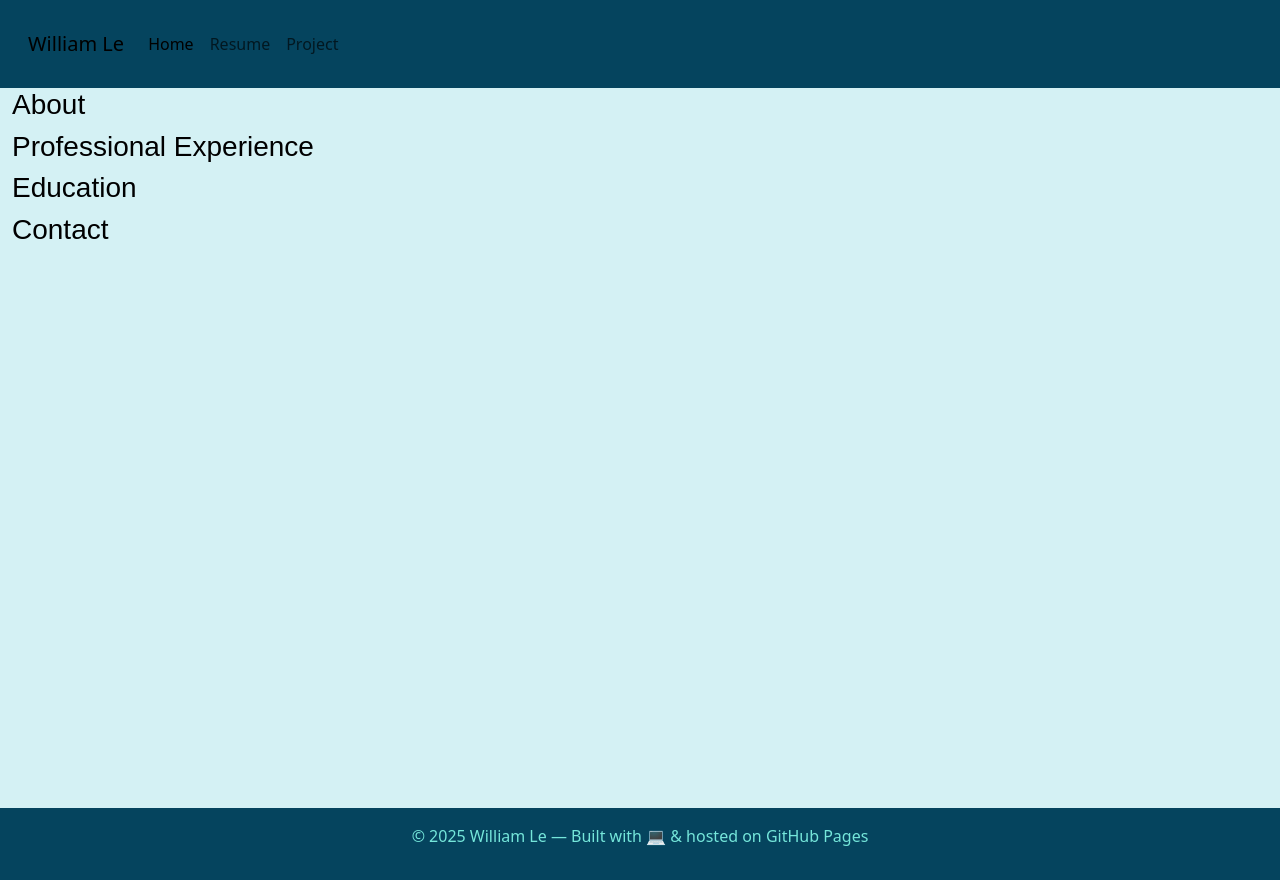
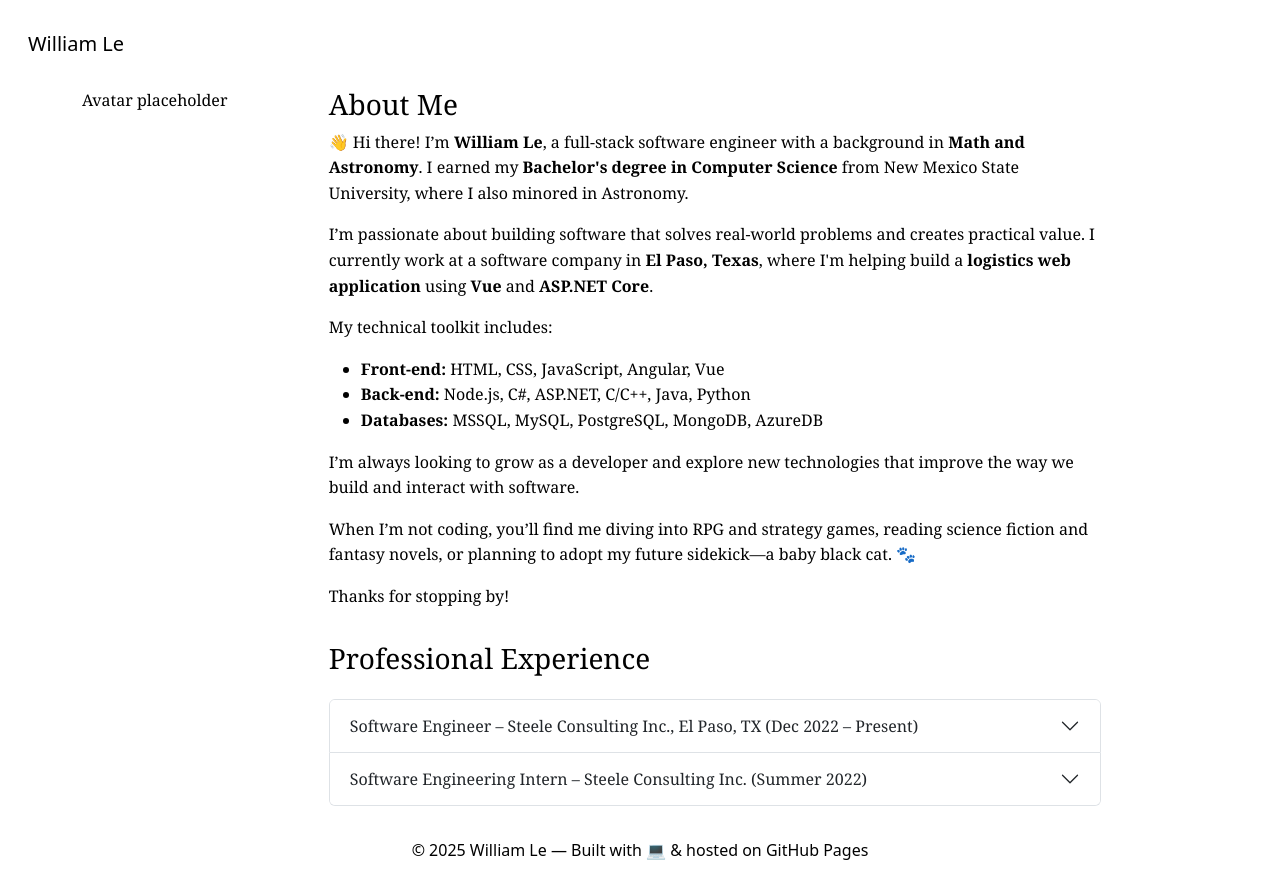
Before and after one commit to wontliam/resume, an Angular app: page / in a window 1280 px wide. Built offline with nearby package versions, Linux system fonts and the light colour scheme.

Commit message:
About Me and first draft of Professional Experience

```diff
--- a/src/app/app.component.css
+++ b/src/app/app.component.css
@@ -1,15 +1,15 @@
 header, footer {
-  background: #05445E;
-  color: #75E6DA;
+  background: #fff;
+  color: #000;
   padding: 1rem;
   text-align: center;
 }
 
 main {
-  font-family: sans-serif;
+  font-family: Georgia, 'EB Garamond', Times, serif;
   margin: 0;
   padding: 0;
   line-height: 1.6;
-  background: #D4F1F4;
+  background: #fff;
   color: #000;
 }
--- a/src/app/home/home.component.css
+++ b/src/app/home/home.component.css
@@ -0,0 +1,7 @@
+section {
+  max-width: 800px;
+  margin: 0 auto;
+  padding-left: 1rem;
+  padding-bottom: 1rem;
+  line-height: 1.6;
+}
--- a/src/app/home/home.component.html
+++ b/src/app/home/home.component.html
@@ -1,19 +1,110 @@
-<div class="container-fluid">
+<div class="container d-flex flex-row">
   <div
-    class="flex flex-col flex-grow-1"
-    style="min-height: 90vh;"
+    class="d-flex flex-column"
+    style="min-width: 100px;"
   >
-    <div class="flex flex-row">
-      <h3>About</h3>
-    </div>
-    <div class="flex flex-row">
-      <h3>Professional Experience</h3>
-    </div>
-    <div class="flex flex-row">
-      <h3>Education</h3>
-    </div>
-    <div class="flex flex-row">
-      <h3>Contact</h3>
-    </div>
+    Avatar placeholder
+  </div>
+  <div
+    class="d-flex flex-column justify-content-start align-items-start flex-grow-1"
+    style="
+      min-height: 90vh;
+    "
+  >
+    <section id="about" class="container">
+      <h3>About Me</h3>
+      <p>👋 Hi there! I’m <strong>William Le</strong>, a full-stack software engineer with a background in <strong>Math and Astronomy</strong>. I earned my <strong>Bachelor's degree in Computer Science</strong> from New Mexico State University, where I also minored in Astronomy.</p>
+
+      <p>I’m passionate about building software that solves real-world problems and creates practical value. I currently work at a software company in <strong>El Paso, Texas</strong>, where I'm helping build a <strong>logistics web application</strong> using <strong>Vue</strong> and <strong>ASP.NET Core</strong>.</p>
+
+      <p>My technical toolkit includes:</p>
+      <ul>
+        <li><strong>Front-end:</strong> HTML, CSS, JavaScript, Angular, Vue</li>
+        <li><strong>Back-end:</strong> Node.js, C#, ASP.NET, C/C++, Java, Python</li>
+        <li><strong>Databases:</strong> MSSQL, MySQL, PostgreSQL, MongoDB, AzureDB</li>
+      </ul>
+
+      <p>I’m always looking to grow as a developer and explore new technologies that improve the way we build and interact with software.</p>
+
+      <p>When I’m not coding, you’ll find me diving into RPG and strategy games, reading science fiction and fantasy novels, or planning to adopt my future sidekick—a baby black cat. 🐾</p>
+
+      <p>Thanks for stopping by!</p>
+    </section>
+
+    <section id="experience" class="container">
+      <h3 class="mb-4">Professional Experience</h3>
+      <div class="accordion .accordion-flush" id="timelineAccordion">
+        <!-- Job 1 -->
+        <div class="accordion-item">
+          <h2 class="accordion-header" id="jobOne">
+            <button class="accordion-button collapsed" type="button" aria-expanded="false" data-bs-toggle="collapse" data-bs-target="#jobOneCollapse">
+              Software Engineer – Steele Consulting Inc., El Paso, TX (Dec 2022 – Present)
+            </button>
+          </h2>
+          <div id="jobOneCollapse" class="accordion-collapse collapse">
+            <div class="accordion-body">
+              <div class="accordion .accordion-flush" id="projects">
+
+                <!-- Project 1 -->
+                <div class="accordion-item">
+                  <h2 class="accordion-header" id="projectOne">
+                    <button class="accordion-button collapsed" type="button" aria-expanded="false" data-bs-toggle="collapse" data-bs-target="#projectOneCollapse">
+                      Traxión - Traxporta - FastTrax (Sep 2024 – Present)
+                    </button>
+                  </h2>
+                  <div id="projectOneCollapse" class="accordion-collapse collapse">
+                    <div class="accordion-body">
+                      <strong>Logistics Web Portal</strong>
+                      <ul>
+                        <li>Designed and implemented frontend components using Vue.js with Syncfusion UI.</li>
+                        <li>Built RESTful APIs using ASP.NET Core to manage route data and dispatch operations.</li>
+                        <li>Collaborated with stakeholders to refine project scope and delivery timeline.</li>
+                      </ul>
+                    </div>
+                  </div>
+                </div>
+
+                <!-- Project 2 -->
+                <div class="accordion-item">
+                  <h2 class="accordion-header" id="projectTwo">
+                    <button class="accordion-button collapsed" type="button" aria-expanded="false" data-bs-toggle="collapse" data-bs-target="#projectTwoCollapse">
+                      Traxión - Traxporta - FastTrax (Sep 2024 – Present)
+                    </button>
+                  </h2>
+                  <div id="projectTwoCollapse" class="accordion-collapse collapse">
+                    <div class="accordion-body">
+                      <strong>Logistics Web Portal</strong>
+                      <ul>
+                        <li>Built dynamic UI components with Vue.</li>
+                        <li>Built backend with C# .NET.</li>
+                      </ul>
+                    </div>
+                  </div>
+                </div>
+              </div>
+            </div>
+          </div>
+        </div>
+
+        <!-- Job 2 -->
+        <div class="accordion-item">
+          <h2 class="accordion-header" id="jobTwo">
+            <button class="accordion-button collapsed" type="button" aria-expanded="false" data-bs-toggle="collapse" data-bs-target="#jobTwoCollapse">
+              Software Engineering Intern – Steele Consulting Inc. (Summer 2022)
+            </button>
+          </h2>
+          <div id="jobTwoCollapse" class="accordion-collapse collapse">
+            <div class="accordion-body">
+              <strong>Healthcare Web Portal</strong>
+              <ul>
+                <li>Built dynamic UI components with Angular.</li>
+                <li>Wrote unit tests using Jasmine and Karma for frontend logic.</li>
+              </ul>
+            </div>
+          </div>
+        </div>
+
+      </div>
+    </section>
   </div>
 </div>
--- a/src/app/navbar/navbar.component.html
+++ b/src/app/navbar/navbar.component.html
@@ -1,24 +1,8 @@
 <nav class="navbar navbar-expand-lg">
   <div
     class="container-fluid"
-    style="color: #fff"
+    style="color: #fff;"
   >
     <a class="navbar-brand" href="#">William Le</a>
-    <button class="navbar-toggler" type="button" data-bs-toggle="collapse" data-bs-target="#navbarText" aria-controls="navbarText" aria-expanded="false" aria-label="Toggle navigation">
-      <span class="navbar-toggler-icon"></span>
-    </button>
-    <div class="collapse navbar-collapse" id="navbarText">
-      <ul class="navbar-nav me-auto mb-2 mb-lg-0">
-        <li class="nav-item">
-          <a class="nav-link active" aria-current="page" href="#">Home</a>
-        </li>
-        <li class="nav-item">
-          <a class="nav-link" href="#">Resume</a>
-        </li>
-        <li class="nav-item">
-          <a class="nav-link" href="#">Project</a>
-        </li>
-      </ul>
-    </div>
   </div>
 </nav>
```
